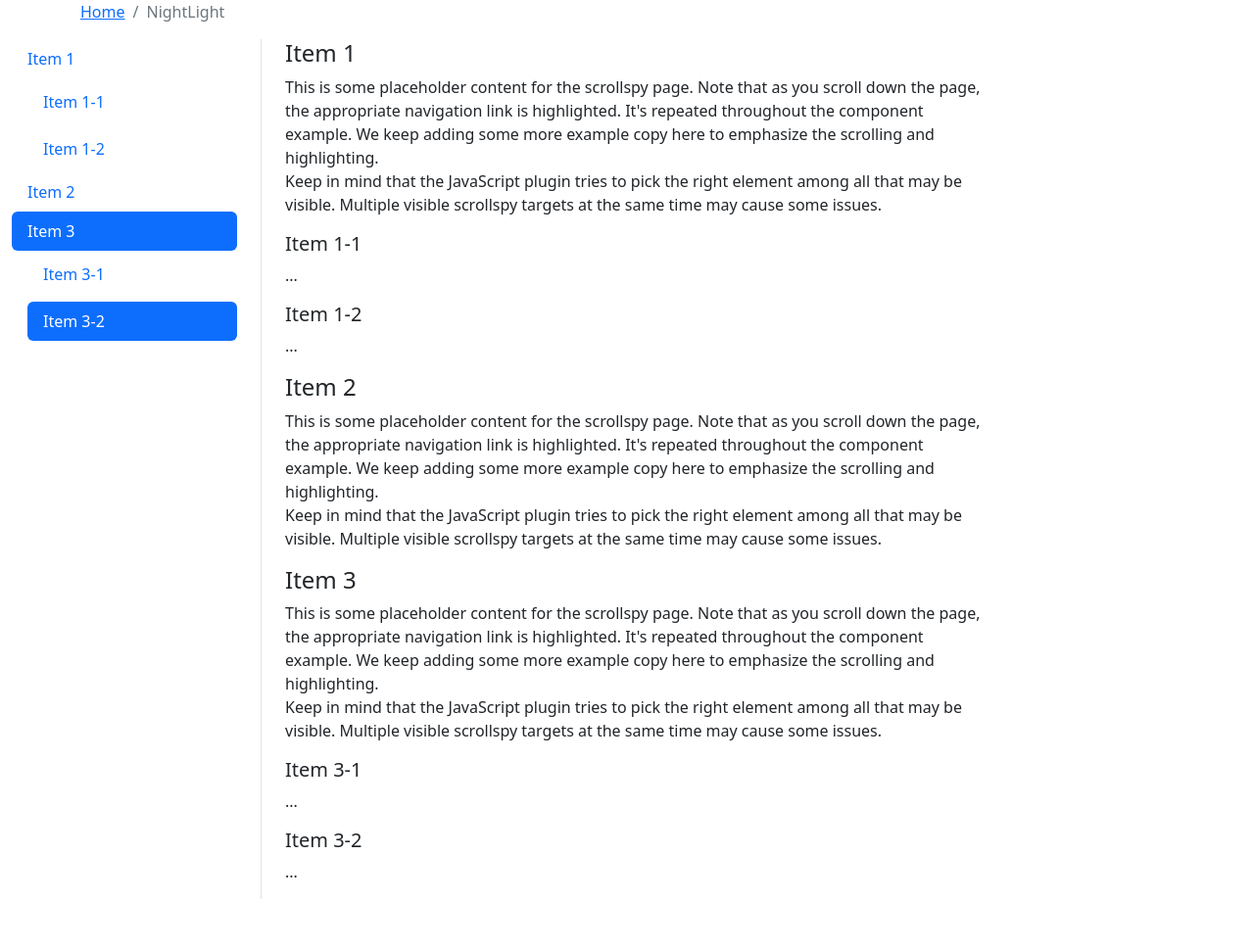
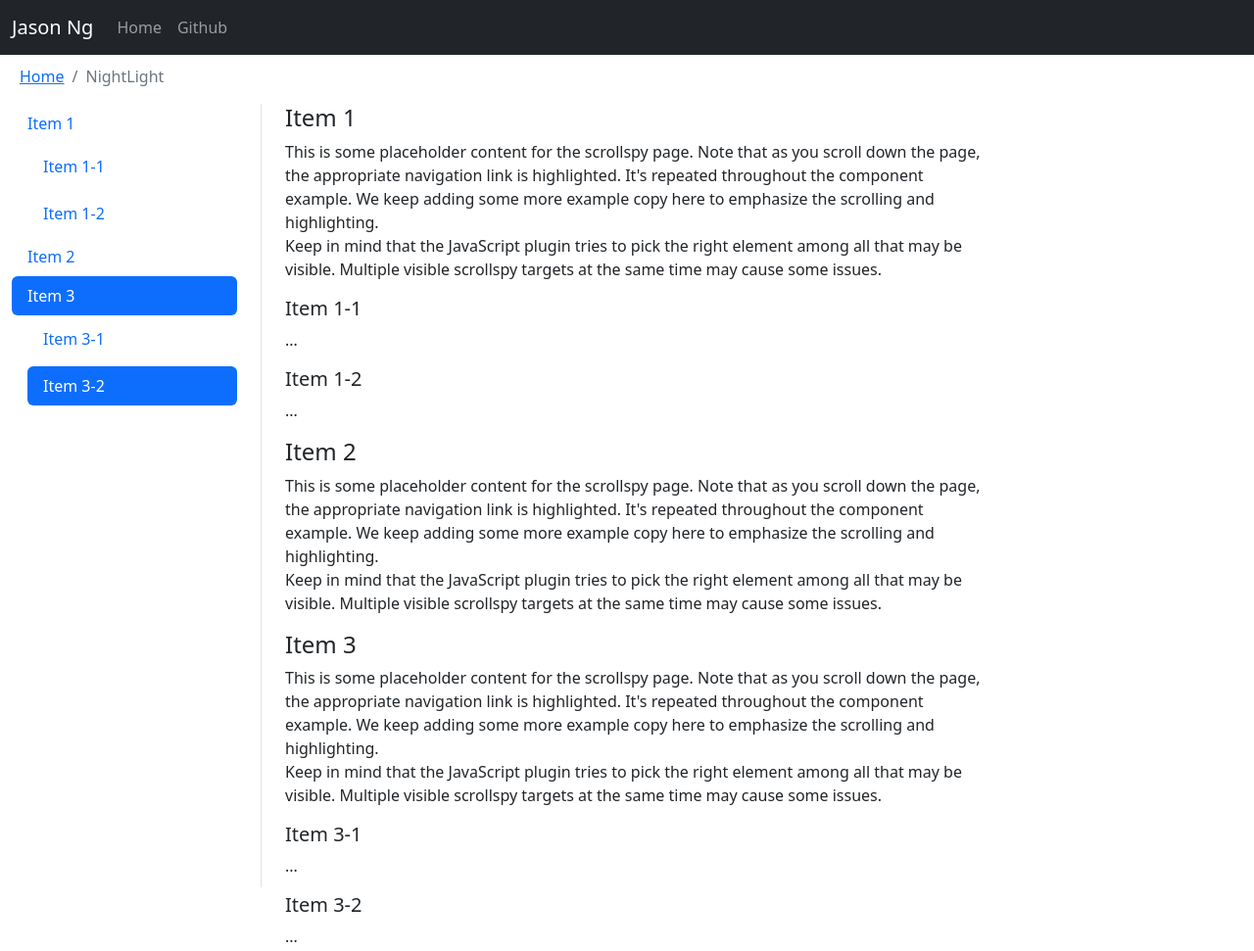
Before and after one commit to jason490/Website-Portfolio, a plain HTML site: page projects/nightLight.html in a window 1280 px wide. Shown: the whole page at 98% size. Before the commit the page ends 918 px from the top, so only its background shows below. Drawn offline with nearby package versions, Linux system fonts and the light colour scheme.

Commit message:
updated nightlight

```diff
--- a/css/nightlight.css
+++ b/css/nightlight.css
@@ -1,6 +1,15 @@
-.fixed{
-    position: fixed;
-}
-.scrollOffset{
-    top: 60px;
-}
+
+  .left-panel {
+    position: sticky;
+    height: 100vh;
+    top: 0;
+  }
+  .right-panel {
+    height: 1000rem;
+    width: 50%;
+    background-color: blue;
+  }
+  .navPadding{
+    padding-left: 20px;
+    padding-top: 10px;
+  }
--- a/projects/nightLight.html
+++ b/projects/nightLight.html
@@ -14,7 +14,8 @@
     <link rel="stylesheet" href="../css/nightlight.css">
   </head>
 <body>
-  <div class="container">
+  <div id="thing"></div>
+    <div class="navPadding">
       <nav aria-label="breadcrumb">
         <ol class="breadcrumb">
           <li class="breadcrumb-item"><a href="../index.html">Home</a></li>
@@ -22,9 +23,10 @@
         </ol>
       </nav>
     </div>
-    <div class="container row">
-      <div class="col-3">
-        <nav class="h-100 flex-column align-items-stretch pe-4 border-end ">
+
+    <div class="container row ">
+      <div class="col-3 left-panel">
+        <nav class="h-100 flex-column align-items-stretch pe-4 border-end">
           <nav class="nav nav-pills flex-column">
             <a class="nav-link" href="#item-1">Item 1</a>
             <nav class="nav nav-pills flex-column">
@@ -40,6 +42,7 @@
           </nav>
         </nav>
       </div>
+
       <div class="col-8">
         <div data-bs-spy="scroll" data-bs-target="#navbar-example3" data-bs-offset="0" data-bs-smooth-scroll="true" class="" tabindex="0">
           <div id="item-1">
@@ -79,7 +82,7 @@
         </div>
       </div>
     </div>
-
+  </div>
     <script>
         $('#thing').load('../snippets/navbarSnippet.html');
     </script>
--- a/snippets/navbarSnippet.html
+++ b/snippets/navbarSnippet.html
@@ -1,27 +1,17 @@
   <nav class="navbar navbar-expand-lg navbar-dark bg-dark">
     <div class="container-fluid">
-      <a class="navbar-brand" href="index.html">Jason Ng</a>
+      <a class="navbar-brand" href="https://jason490.github.io/Website-Portfolio/">Jason Ng</a>
       <button class="navbar-toggler" type="button" data-bs-toggle="collapse" data-bs-target="#navbarSupportedContent" aria-controls="navbarSupportedContent" aria-expanded="false" aria-label="Toggle navigation">
         <span class="navbar-toggler-icon"></span>
       </button>
       <div class="collapse navbar-collapse" id="navbarSupportedContent">
         <ul class="navbar-nav me-auto mb-2 mb-lg-0">
           <li class="nav-item">
-            <a class="nav-link active" aria-current="page" href="index.html">Home</a>
+            <a class="nav-link active" aria-current="page" href="https://jason490.github.io/Website-Portfolio/">Home</a>
           </li>
           <li class="nav-item">
             <a class="nav-link" href="https://github.com/jason490?tab=repositories">Github</a>
           </li>
-          <li class="nav-item dropdown">
-            <a class="nav-link dropdown-toggle" href="#" role="button" data-bs-toggle="dropdown" aria-expanded="false">
-              Dropdown
-            </a>
-            <ul class="dropdown-menu">
-              <li><a class="dropdown-item" href="#">Action</a></li>
-              <li><a class="dropdown-item" href="#">Another action</a></li>
-              <li><hr class="dropdown-divider"></li>
-              <li><a class="dropdown-item" href="#">Something else here</a></li>
-            </ul>
           </li>
         </ul>
       </div>
```
Lines whose indentation alone changed are shown as unchanged.
